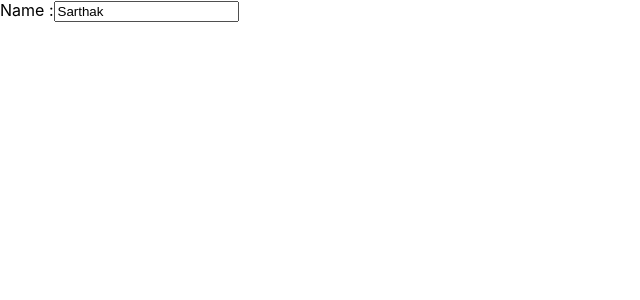
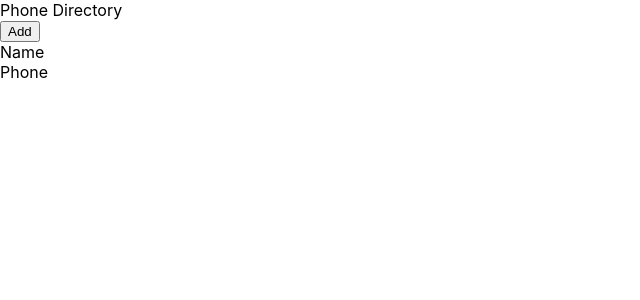
Before and after one commit to sarthak2019/phone-directory, a React (Create React App) app: page / in a window 1280 px wide. Shown: the top 300 px of the page, without its empty margins (0-640 px from the left). Built offline with nearby package versions, Linux system fonts and the light colour scheme.

Commit message:
export default Header;

```diff
--- a/src/App.js
+++ b/src/App.js
@@ -1,21 +1,19 @@
 import React, { Component } from 'react';
+import Header from "./Header"
 
 class App extends Component {
   render() {
     return (
       <div>
-        {/* <div className="header">
-          Phone Directory
-        </div>
+        <Header />
         <button>Add</button>
         <div>
           <span>Name</span><br />
           <span>Phone</span>
-    </div> */}
-    <label htmlFor="name" >Name :</label>
-    <input type="text" id="name" placeholder="Type here" defaultValue="Sarthak"/>
+        </div>
       </div >
-    );
+
+      );
   }
 }
 
--- /dev/null
+++ b/src/Header.js
@@ -0,0 +1,11 @@
+import React from 'react';
+
+const Header = function(){
+    return (
+        <div className="header">
+            Phone Directory
+        </div>
+    )
+}
+
+export default Header;
```
